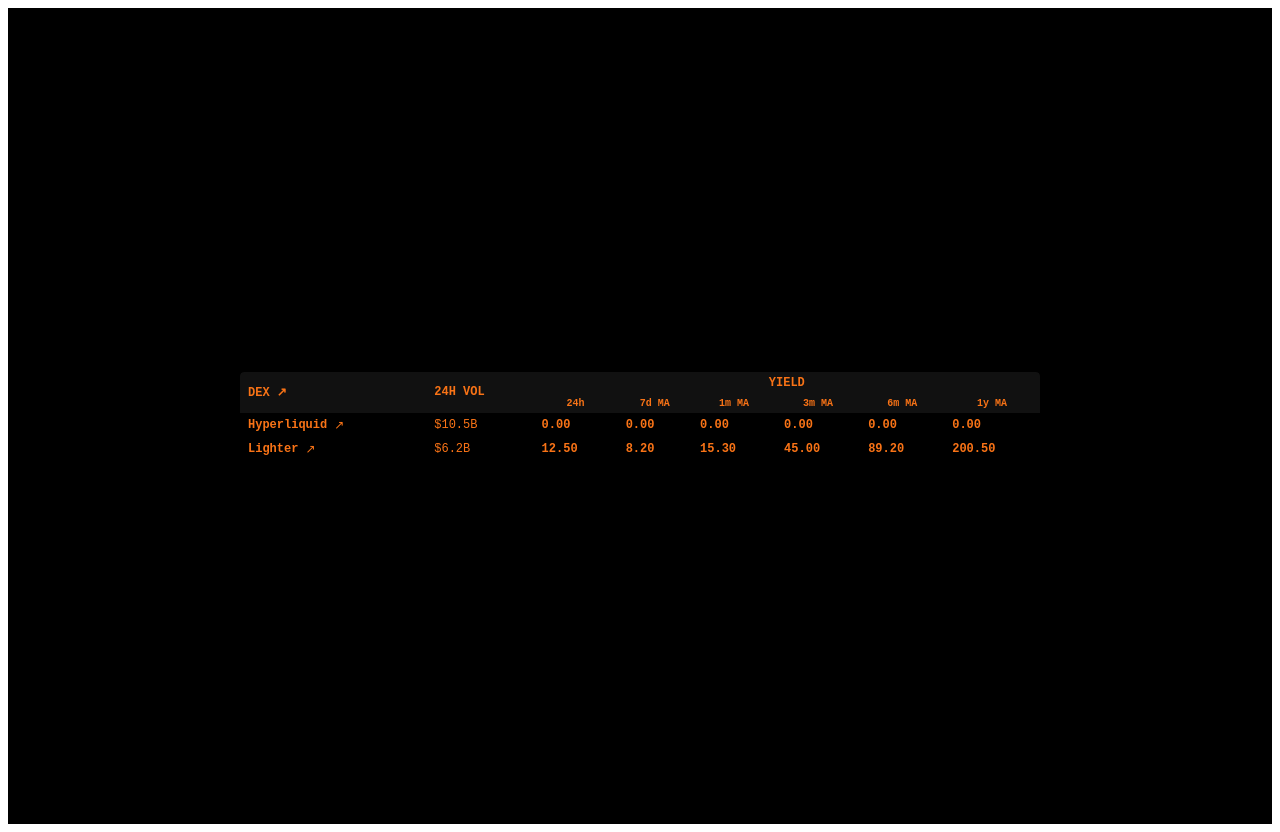
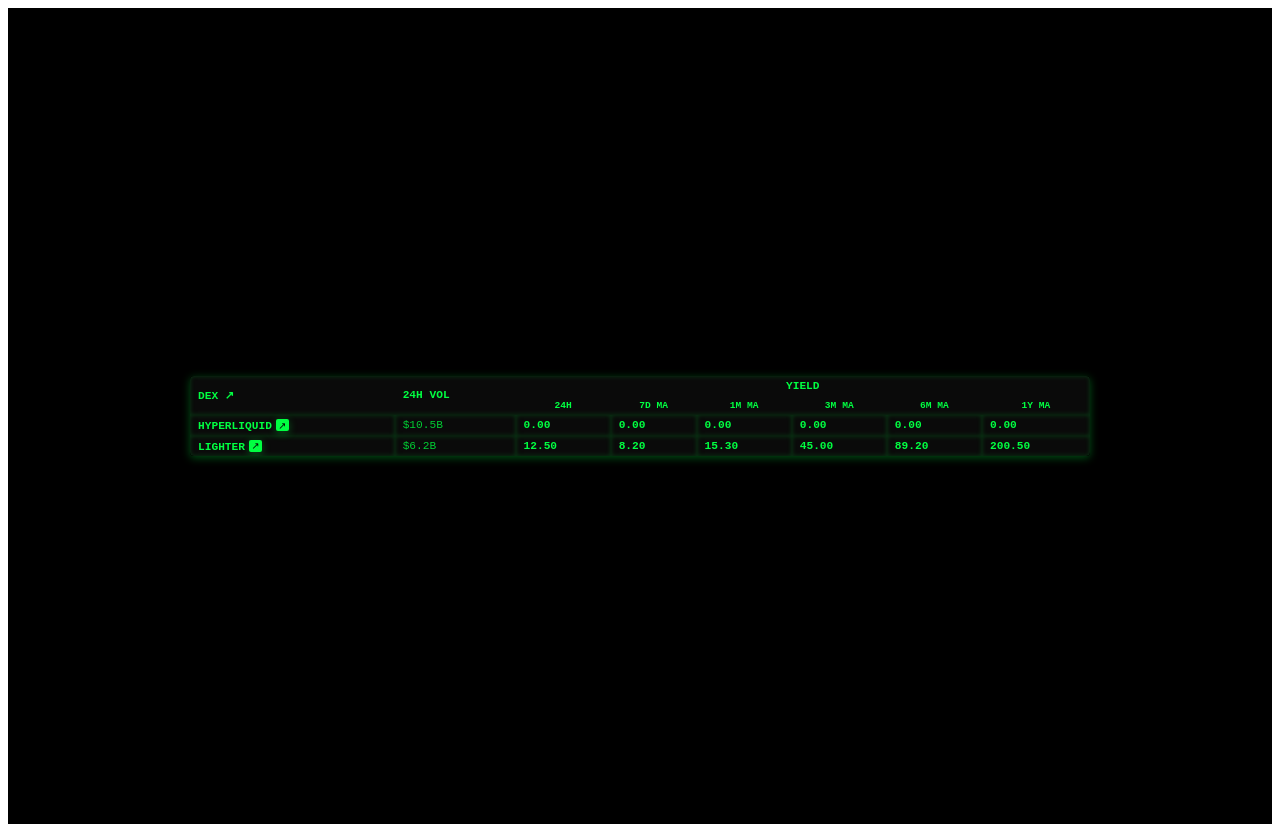
Before and after one commit to shauryaMi12/perp-dashboard, a Next.js app: page / in a window 1280 px wide. Built offline with nearby package versions, Linux system fonts and the light colour scheme; no server answers; what wagmi would draw is missing.

Commit message:
visuals similar to scash

```diff
--- a/src/app/page.tsx
+++ b/src/app/page.tsx
@@ -1,13 +1,9 @@
 'use client';
-import { useState } from 'react';
 import { useQuery } from '@tanstack/react-query';
 
 function ErrorBoundary({ children }: { children: React.ReactNode }) {
   return <>{children}</>;
 }
-
-const PERIODS = ['24h', '7d', '1m', '3m', '6m', '1y', 'all-time'] as const;
-type Period = typeof PERIODS[number];
 
 const VAULT_URLS = {
   Hyperliquid: 'https://app.hyperliquid.xyz/vaults/0xdfc24b077bc1425ad1dea75bcb6f8158e10df303',
@@ -69,88 +65,88 @@
 
   const theme = {
     bg: '#000000',
-    text: '#f97316',
-    muted: '#a1a1aa',
-    headerBg: '#111111',
-    rowAlt: '#0a0a0a',
-    hover: '#1a1a1a',
-    buttonBg: '#f97316',
-    buttonHover: '#ea580c',
-    shadow: '0 4px 12px rgba(0, 0, 0, 0.7)'
+    text: '#00ff41', // Neon green like infographics
+    muted: '#00cc33',
+    headerBg: '#0a0a0a',
+    rowAlt: '#000000',
+    hover: '#001a00',
+    shadow: '0 2px 8px rgba(0, 255, 65, 0.3)', // Green glow
+    boxShadow: 'inset 0 0 5px rgba(0, 255, 65, 0.2)'
   };
 
-  const cockpitFont = 'Courier New, monospace';
+  const hudFont = 'Courier New, monospace'; // Pixel-retro like maps
 
   if (isLoading) {
     return (
-      <div style={{ minHeight: '100vh', display: 'flex', justifyContent: 'center', alignItems: 'center', backgroundColor: theme.bg, color: theme.text, fontFamily: cockpitFont, padding: '1rem', fontSize: '0.75rem' }}>
-        Loading yields...
+      <div style={{ minHeight: '100vh', display: 'flex', justifyContent: 'center', alignItems: 'center', backgroundColor: theme.bg, color: theme.text, fontFamily: hudFont, padding: '1rem', fontSize: '0.75rem', textTransform: 'uppercase' as const }}>
+        loading yields...
       </div>
     );
   }
 
   if (hasError) {
     return (
-      <div style={{ backgroundColor: theme.bg, color: theme.text, fontFamily: cockpitFont, padding: '1rem', textAlign: 'center' as const, fontSize: '0.75rem' }}>
-        <div style={{ color: '#ef4444' }}>Error—retry.</div>
-        <button onClick={() => window.location.reload()} style={{ textDecoration: 'underline', color: theme.text }}>Retry</button>
+      <div style={{ backgroundColor: theme.bg, color: theme.text, fontFamily: hudFont, padding: '1rem', textAlign: 'center' as const, fontSize: '0.75rem', textTransform: 'uppercase' as const }}>
+        <div style={{ color: '#ff4444' }}>error—retry.</div>
+        <button onClick={() => window.location.reload()} style={{ textDecoration: 'underline', color: theme.text }}>retry</button>
       </div>
     );
   }
 
   return (
     <ErrorBoundary>
-      <div style={{ minHeight: '100vh', display: 'flex', flexDirection: 'column', alignItems: 'center', justifyContent: 'center', padding: '0.5rem', backgroundColor: theme.bg, color: theme.text, fontFamily: cockpitFont, fontSize: '0.75rem' }}>
-        <div style={{ maxWidth: '800px', width: '100%' }}>
+      <div style={{ minHeight: '100vh', display: 'flex', flexDirection: 'column', alignItems: 'center', justifyContent: 'center', padding: '0.5rem', backgroundColor: theme.bg, color: theme.text, fontFamily: hudFont, fontSize: '0.7rem', textTransform: 'uppercase' as const }}>
+        <div style={{ maxWidth: '900px', width: '100%' }}>
           <div style={{ overflowX: 'auto', boxShadow: theme.shadow, borderRadius: '0.25rem' }}>
-            <table style={{ width: '100%', borderCollapse: 'collapse', backgroundColor: theme.bg, borderRadius: '0.25rem', overflow: 'hidden', color: theme.text }}>
-              <thead style={{ backgroundColor: theme.headerBg }}>
+            <table style={{ width: '100%', borderCollapse: 'separate', borderSpacing: 0, backgroundColor: theme.bg, borderRadius: '0.25rem', overflow: 'hidden' }}>
+              <thead style={{ backgroundColor: theme.headerBg, boxShadow: theme.boxShadow }}>
                 <tr>
-                  <th colSpan={1} rowSpan={2} style={{ padding: '0.25rem 0.5rem', textAlign: 'left' as const, fontWeight: 700, fontSize: '0.75rem', textTransform: 'uppercase' as const, color: theme.text }}>DEX ↗</th> {/* Inline header hint */}
-                  <th colSpan={1} rowSpan={2} style={{ padding: '0.25rem 0.5rem', textAlign: 'left' as const, fontWeight: 700, fontSize: '0.75rem', textTransform: 'uppercase' as const, color: theme.text }}>24h Vol</th>
-                  <th colSpan={6} style={{ padding: '0.25rem 0.5rem', textAlign: 'center' as const, fontWeight: 700, fontSize: '0.75rem', textTransform: 'uppercase' as const, color: theme.text }}>Yield</th>
+                  <th colSpan={1} rowSpan={2} style={{ padding: '0.25rem 0.5rem', textAlign: 'left' as const, fontWeight: 700, fontSize: '0.7rem', color: theme.text }}>dex ↗</th>
+                  <th colSpan={1} rowSpan={2} style={{ padding: '0.25rem 0.5rem', textAlign: 'left' as const, fontWeight: 700, fontSize: '0.7rem', color: theme.text }}>24h vol</th>
+                  <th colSpan={6} style={{ padding: '0.25rem 0.5rem', textAlign: 'center' as const, fontWeight: 700, fontSize: '0.7rem', color: theme.text }}>yield</th>
                 </tr>
                 <tr>
-                  <th style={{ padding: '0.25rem 0.5rem', textAlign: 'center' as const, fontWeight: 700, fontSize: '0.625rem', color: theme.text }}>24h</th>
-                  <th style={{ padding: '0.25rem 0.5rem', textAlign: 'center' as const, fontWeight: 700, fontSize: '0.625rem', color: theme.text }}>7d MA</th>
-                  <th style={{ padding: '0.25rem 0.5rem', textAlign: 'center' as const, fontWeight: 700, fontSize: '0.625rem', color: theme.text }}>1m MA</th>
-                  <th style={{ padding: '0.25rem 0.5rem', textAlign: 'center' as const, fontWeight: 700, fontSize: '0.625rem', color: theme.text }}>3m MA</th>
-                  <th style={{ padding: '0.25rem 0.5rem', textAlign: 'center' as const, fontWeight: 700, fontSize: '0.625rem', color: theme.text }}>6m MA</th>
-                  <th style={{ padding: '0.25rem 0.5rem', textAlign: 'center' as const, fontWeight: 700, fontSize: '0.625rem', color: theme.text }}>1y MA</th>
+                  <th style={{ padding: '0.25rem 0.5rem', textAlign: 'center' as const, fontWeight: 700, fontSize: '0.6rem', color: theme.text }}>24h</th>
+                  <th style={{ padding: '0.25rem 0.5rem', textAlign: 'center' as const, fontWeight: 700, fontSize: '0.6rem', color: theme.text }}>7d ma</th>
+                  <th style={{ padding: '0.25rem 0.5rem', textAlign: 'center' as const, fontWeight: 700, fontSize: '0.6rem', color: theme.text }}>1m ma</th>
+                  <th style={{ padding: '0.25rem 0.5rem', textAlign: 'center' as const, fontWeight: 700, fontSize: '0.6rem', color: theme.text }}>3m ma</th>
+                  <th style={{ padding: '0.25rem 0.5rem', textAlign: 'center' as const, fontWeight: 700, fontSize: '0.6rem', color: theme.text }}>6m ma</th>
+                  <th style={{ padding: '0.25rem 0.5rem', textAlign: 'center' as const, fontWeight: 700, fontSize: '0.6rem', color: theme.text }}>1y ma</th>
                 </tr>
               </thead>
               <tbody>
-                {rows.map((row) => (
-                  <tr key={row.dex} style={{ transition: 'background 0.2s ease' }} onMouseEnter={(e) => e.currentTarget.style.backgroundColor = theme.hover} onMouseLeave={(e) => e.currentTarget.style.backgroundColor = theme.rowAlt}>
-                    <td style={{ padding: '0.25rem 0.5rem', verticalAlign: 'middle', fontWeight: 600, color: theme.text, whiteSpace: 'nowrap' as const }}>
+                {rows.map((row, i) => (
+                  <tr key={row.dex} style={{ transition: 'background 0.2s ease', backgroundColor: i % 2 === 0 ? theme.bg : theme.rowAlt }} onMouseEnter={(e) => e.currentTarget.style.backgroundColor = theme.hover} onMouseLeave={(e) => e.currentTarget.style.backgroundColor = i % 2 === 0 ? theme.bg : theme.rowAlt}>
+                    <td style={{ padding: '0.25rem 0.5rem', verticalAlign: 'middle', fontWeight: 700, color: theme.text, whiteSpace: 'nowrap' as const, backgroundColor: theme.headerBg, boxShadow: theme.boxShadow }}>
                       {row.dex}
                       <button
                         onClick={() => handleArrowClick(row.url)}
                         style={{
-                          backgroundColor: 'transparent',
-                          color: theme.text,
+                          backgroundColor: theme.text,
+                          color: theme.bg,
                           border: 'none',
-                          width: '1rem',
-                          height: '1rem',
-                          fontSize: '0.75rem',
+                          width: '0.8rem',
+                          height: '0.8rem',
+                          fontSize: '0.6rem',
                           cursor: 'pointer',
                           display: 'inline-flex',
                           alignItems: 'center',
                           justifyContent: 'center',
                           marginLeft: '0.25rem',
-                          verticalAlign: 'middle'
+                          borderRadius: '0.125rem',
+                          boxShadow: theme.shadow
                         }}
                       >
                         ↗
                       </button>
                     </td>
-                    <td style={{ padding: '0.25rem 0.5rem', verticalAlign: 'middle', color: theme.text }}>${(row.volume / 1e9).toFixed(1)}B</td>
-                    <td style={{ padding: '0.25rem 0.5rem', verticalAlign: 'middle', color: theme.text, fontWeight: 600, fontSize: '0.75rem' }}>{row.yields?.periods?.['24h']?.toFixed(2) || 'N/A'}</td> {/* 24h Yield fixed */}
-                    <td style={{ padding: '0.25rem 0.5rem', verticalAlign: 'middle', color: theme.text, fontWeight: 600, fontSize: '0.75rem' }}>{row.yields?.periods?.['7d']?.toFixed(2) || 'N/A'}</td>
-                    <td style={{ padding: '0.25rem 0.5rem', verticalAlign: 'middle', color: theme.text, fontWeight: 600, fontSize: '0.75rem' }}>{row.yields?.periods?.['1m']?.toFixed(2) || 'N/A'}</td>
-                    <td style={{ padding: '0.25rem 0.5rem', verticalAlign: 'middle', color: theme.text, fontWeight: 600, fontSize: '0.75rem' }}>{row.yields?.periods?.['3m']?.toFixed(2) || 'N/A'}</td>
-                    <td style={{ padding: '0.25rem 0.5rem', verticalAlign: 'middle', color: theme.text, fontWeight: 600, fontSize: '0.75rem' }}>{row.yields?.periods?.['6m']?.toFixed(2) || 'N/A'}</td>
-                    <td style={{ padding: '0.25rem 0.5rem', verticalAlign: 'middle', color: theme.text, fontWeight: 600, fontSize: '0.75rem' }}>{row.yields?.periods?.['1y']?.toFixed(2) || 'N/A'}</td>
+                    <td style={{ padding: '0.25rem 0.5rem', verticalAlign: 'middle', color: theme.muted, backgroundColor: theme.headerBg, boxShadow: theme.boxShadow }}>${(row.volume / 1e9).toFixed(1)}b</td>
+                    <td style={{ padding: '0.25rem 0.5rem', verticalAlign: 'middle', color: theme.text, fontWeight: 600, fontSize: '0.7rem', backgroundColor: theme.headerBg, boxShadow: theme.boxShadow }}>{row.yields?.periods?.['24h']?.toFixed(2) || 'n/a'}</td>
+                    <td style={{ padding: '0.25rem 0.5rem', verticalAlign: 'middle', color: theme.text, fontWeight: 600, fontSize: '0.7rem', backgroundColor: theme.headerBg, boxShadow: theme.boxShadow }}>{row.yields?.periods?.['7d']?.toFixed(2) || 'n/a'}</td>
+                    <td style={{ padding: '0.25rem 0.5rem', verticalAlign: 'middle', color: theme.text, fontWeight: 600, fontSize: '0.7rem', backgroundColor: theme.headerBg, boxShadow: theme.boxShadow }}>{row.yields?.periods?.['1m']?.toFixed(2) || 'n/a'}</td>
+                    <td style={{ padding: '0.25rem 0.5rem', verticalAlign: 'middle', color: theme.text, fontWeight: 600, fontSize: '0.7rem', backgroundColor: theme.headerBg, boxShadow: theme.boxShadow }}>{row.yields?.periods?.['3m']?.toFixed(2) || 'n/a'}</td>
+                    <td style={{ padding: '0.25rem 0.5rem', verticalAlign: 'middle', color: theme.text, fontWeight: 600, fontSize: '0.7rem', backgroundColor: theme.headerBg, boxShadow: theme.boxShadow }}>{row.yields?.periods?.['6m']?.toFixed(2) || 'n/a'}</td>
+                    <td style={{ padding: '0.25rem 0.5rem', verticalAlign: 'middle', color: theme.text, fontWeight: 600, fontSize: '0.7rem', backgroundColor: theme.headerBg, boxShadow: theme.boxShadow }}>{row.yields?.periods?.['1y']?.toFixed(2) || 'n/a'}</td>
                   </tr>
                 ))}
               </tbody>
```
